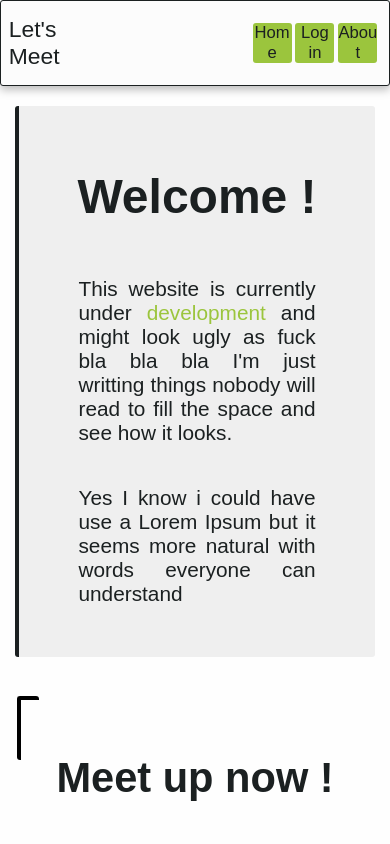
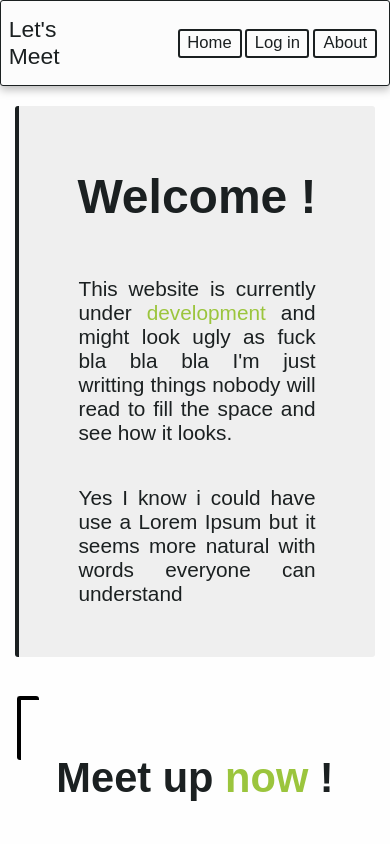
Before and after one commit to naaturel/letsmeet, a Vue app: page / in a window 390 px wide. Shown: the top 844 px of the page. Built offline with nearby package versions, Linux system fonts and the light colour scheme; a web font is replaced by a local one.

Commit message:
Here are style rules once again

```diff
--- a/src/layouts/LayoutDefault.vue
+++ b/src/layouts/LayoutDefault.vue
@@ -59,6 +59,8 @@ nav p {
 
 ::v-deep(nav .button) {
   font-size: calc(var(--font-size) * 0.8);
+  background-color: var(--header-color);
+  border: solid 2px ;
   height: fit-content;
 }
 
@@ -75,9 +77,9 @@ nav p {
 @media screen and (max-width: 950px) {
 
   ::v-deep(nav .button) {
-    width: 5vw;
+    width: 7vw;
 
-    min-width: 10vw;
+    min-width: 60px;
     min-height: 3vh;
   }
 }
--- a/src/views/HomeView.vue
+++ b/src/views/HomeView.vue
@@ -19,7 +19,7 @@ import NavLink from "@/components/NavLink.vue";
     </div>
 
       <div class="actions">
-        <h1>Meet up now !</h1>
+        <h1>Meet up <span class="colored-text">now</span> !</h1>
         <NavLink path="/create" description="Join"></NavLink>
         <NavLink path="/join" description="Create"></NavLink>
     </div>
```
